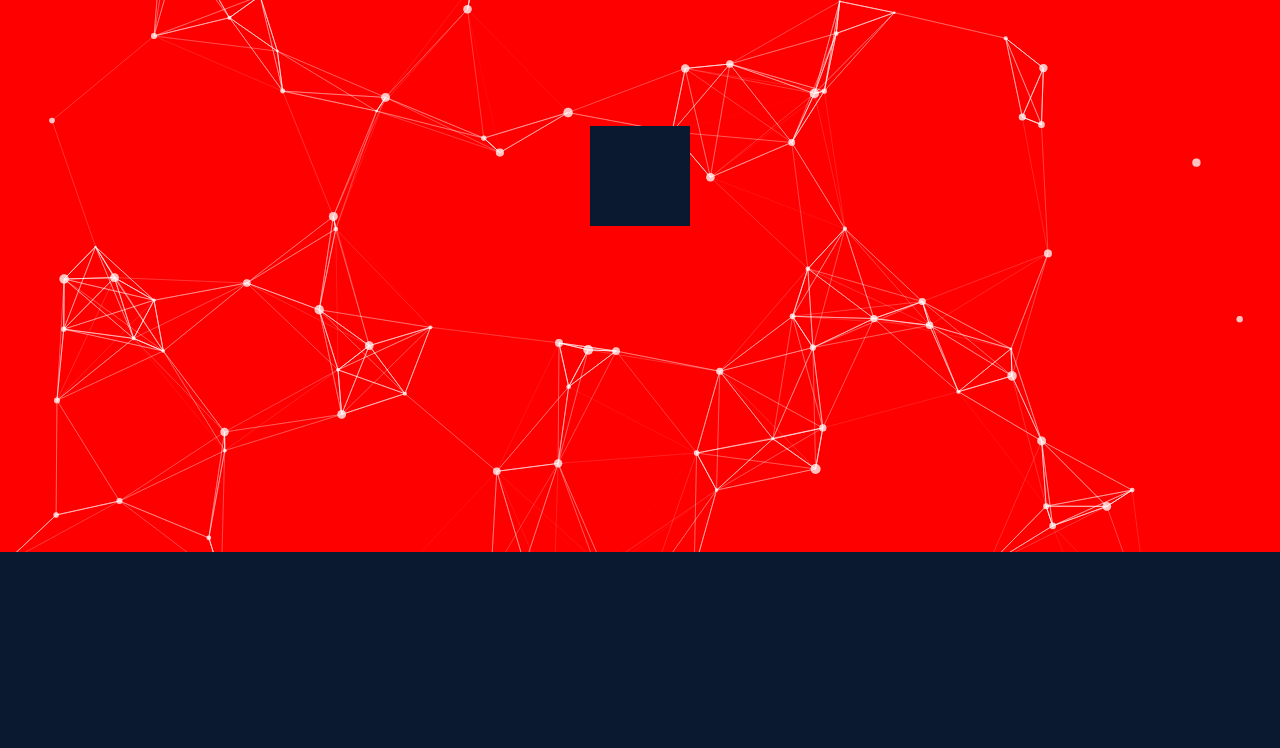
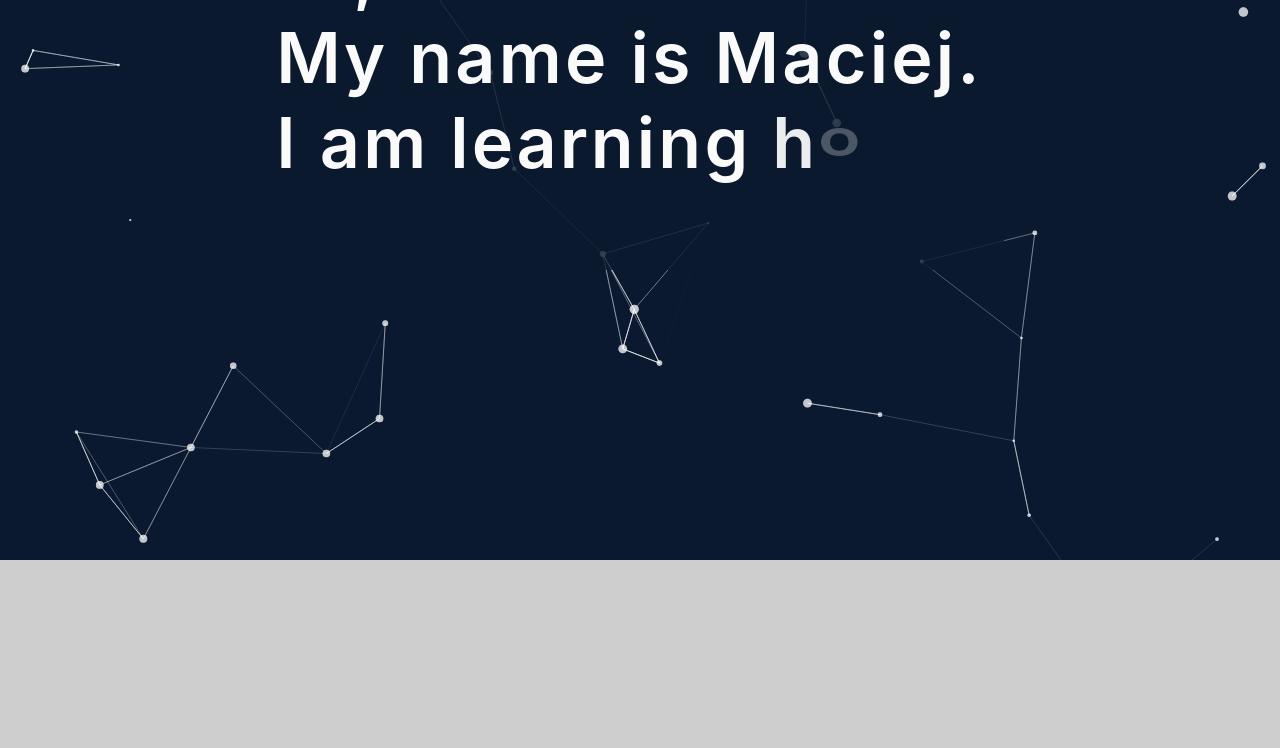
Before and after one commit to Maciejlys/portfolio, a React (Create React App) app: page / in a window 1280 px wide. Shown: the part 280-1028 px from the top of the page. Built offline with nearby package versions, Linux system fonts and the light colour scheme.

Commit message:
Hero section finished, changed background colors to match theme

```diff
--- a/src/Data/sectionData.ts
+++ b/src/Data/sectionData.ts
@@ -13,8 +13,7 @@
 //   primary: true,
 //   darkText: false,
 // };
-
-export const about = {
+export const abouta = {
   id: "about",
   lightBg: false,
   lightText: true,
@@ -36,12 +35,34 @@ export const about = {
   darkText: false,
 };
 
-export const experience = {
-  id: "experience",
+export const about = {
+  id: "about",
   lightBg: true,
   lightText: false,
   topLine: "",
-  headLine: "My experience",
+  headLine: "About me",
+  description: [
+    "I started learning web development after unsuccessful bit of time with game development, " +
+      "I couldn't bring myself to do much, but after learning about react and spending" +
+      " few days learning it, something clicked and I stucked with that since!",
+    "Check out my github and linkedin here:",
+  ],
+  buttonLabel: "",
+  buttonWrapper: true,
+  imgStart: false,
+  img: "assets/svg/personal.svg",
+  alt: "personal-svg",
+  dark: false,
+  primary: true,
+  darkText: true,
+};
+
+export const experience = {
+  id: "experience",
+  lightBg: false,
+  lightText: true,
+  topLine: "My experience",
+  headLine: "",
   description: [
     "I have no prior experience in comericial projects, " +
       "but what I lack in professional experience I make up " +
@@ -53,8 +74,8 @@ export const experience = {
   imgStart: true,
   img: "assets/svg/work.svg",
   alt: "personal-svg",
-  dark: false,
+  dark: true,
   primary: true,
   buttonWrapper: false,
-  darkText: true,
+  darkText: false,
 };
--- a/src/components/FramerAnimations/variants.ts
+++ b/src/components/FramerAnimations/variants.ts
@@ -14,3 +14,23 @@ export const woobleVariant = {
     color: "red",
   },
 };
+
+export const container = {
+  hidden: { opacity: 0 },
+  show: {
+    opacity: 1,
+    transition: {
+      staggerChildren: 0.2,
+    },
+  },
+};
+
+export const listItem = {
+  hidden: { opacity: 0, y: -20, scaleY: 0 },
+  show: { opacity: 1, y: 0, scaleY: 1 },
+};
+
+export const heroArrow = {
+  hidden: { opacity: 0, y: 50 },
+  show: { opacity: 1, y: 0, transition: { duration: 1 } },
+};
--- /dev/null
+++ b/src/components/HeroParticles/index.tsx
@@ -0,0 +1,79 @@
+import React from "react";
+import Particles from "react-tsparticles";
+
+export const HeroParticles = () => {
+  return (
+    <Particles
+      height="900px"
+      options={{
+        fullScreen: { enable: false },
+        fpsLimit: 120,
+        interactivity: {
+          events: {
+            onHover: {
+              enable: true,
+              mode: "repulse",
+            },
+            resize: true,
+          },
+          modes: {
+            bubble: {
+              distance: 400,
+              duration: 2,
+              opacity: 1,
+              size: 40,
+            },
+            push: {
+              quantity: 4,
+            },
+            repulse: {
+              distance: 200,
+              duration: 1,
+            },
+          },
+        },
+        particles: {
+          color: {
+            value: "#ffffff",
+          },
+          links: {
+            color: "#ffffff",
+            distance: 150,
+            enable: true,
+            opacity: 0.5,
+            width: 1,
+          },
+          collisions: {
+            enable: false,
+          },
+          move: {
+            direction: "none",
+            enable: true,
+            outMode: "bounce",
+            random: false,
+            speed: 4,
+            straight: false,
+          },
+          number: {
+            density: {
+              enable: true,
+              area: 800,
+            },
+            value: 30,
+          },
+          opacity: {
+            value: 0.5,
+          },
+          shape: {
+            type: "circle",
+          },
+          size: {
+            random: true,
+            value: 5,
+          },
+        },
+        detectRetina: true,
+      }}
+    />
+  );
+};
--- a/src/components/SkillsTabs/SkillTabsElements.tsx
+++ b/src/components/SkillsTabs/SkillTabsElements.tsx
@@ -12,7 +12,8 @@ export const SkillContainer = styled.div`
     max-width: 600px;
     line-height: 1rem;
     letter-spacing: 0.1rem;
-    font-weight: 100;
+    font-weight: 600;
+    color: black;
   }
 `;
 
@@ -29,11 +30,12 @@ export const SkillButtonWrapper = styled.div`
   display: flex;
   flex-direction: column;
   gap: 1rem;
-  border-right: 1px solid lightgray;
+  border-right: 1px solid black;
+  text-align: center;
 
   @media (max-width: 960px) {
     flex-direction: row;
-    border-bottom: 1px solid lightgray;
+    border-bottom: 1px solid black;
     border-right: none;
     min-width: 300px;
     align-items: flex-end;
@@ -91,6 +93,10 @@ export const RightArrowIcon = styled(FaAngleDoubleRight)`
   align-self: flex-start;
 `;
 
+export const TitleH3 = styled.h3`
+  color: black;
+`;
+
 export const SkillTextButton = styled(motion.div)`
   display: flex;
   align-items: center;
@@ -98,7 +104,8 @@ export const SkillTextButton = styled(motion.div)`
   width: 80%;
   height: 100%;
   margin: 0 auto;
-
+  color: black;
+  font-weight: 800;
   @media (max-width: 960px) {
     justify-content: center;
     align-items: flex-start;
--- a/src/components/SkillsTabs/index.tsx
+++ b/src/components/SkillsTabs/index.tsx
@@ -10,8 +10,8 @@ import {
   SkillInfo,
   SkillTextButton,
   SkillWrapper,
+  TitleH3,
 } from "./SkillTabsElements";
-import { OnHoverZoomClickable } from "../FramerAnimations/Motions";
 import { fadeInFromBottom } from "../FramerAnimations/variants";
 import { SkillProps } from "../../data/skillPropsType";
 
@@ -62,10 +62,10 @@ export const SklillTabs: React.FC<SklillTabsProps> = () => {
             variants={fadeInFromBottom}
             initial="initial"
             animate={anim ? "animate" : "initial"}>
-            <h3>{title}</h3>
+            <TitleH3>{title}</TitleH3>
             {description.map((line, index) => (
               <Description key={index}>
-                <RightArrowIcon />
+                <RightArrowIcon fill="black" />
                 <p>
                   <p>{line}</p>
                 </p>
--- a/src/modules/HeroSection/HeroElements.tsx
+++ b/src/modules/HeroSection/HeroElements.tsx
@@ -1,3 +1,5 @@
+import { motion } from "framer-motion";
+import { BsFillArrowDownCircleFill } from "react-icons/bs";
 import styled from "styled-components";
 
 export const HeroContainer = styled.div`
@@ -5,7 +7,7 @@ export const HeroContainer = styled.div`
   justify-content: center;
   align-items: center;
   padding: 0 30px;
-  height: 94vh;
+  height: 95vh;
   position: relative;
   z-index: 1;
   overflow-x: hidden;
@@ -20,77 +22,59 @@ export const HeroBg = styled.div`
   left: 0;
   width: 100%;
   height: 100%;
-  background-color: red;
+  background-color: rgba(10, 25, 47, 1);
   overflow: hidden;
 `;
 
-export const HeroContent = styled.div`
+export const HeroContent = styled(motion.div)`
   z-index: 3;
   max-width: 1200px;
-  padding: 50px;
   display: flex;
-  flex-direction: column;
-  align-items: flex-start;
-  gap: 1rem;
-  background-color: rgba(10, 25, 47, 1);
 `;
 
-export const HeroH1 = styled.h1`
-  color: white;
-  text-align: center;
-  background-color: transparent;
-  font-size: 72px;
-  @media screen and (max-width: 768px) {
-    font-size: 40px;
+export const HeroLine = styled(motion.div)`
+  display: flex;
+  letter-spacing: 0.2rem;
+  font-weight: 600;
+  font-size: 70px;
+  background-color: rgba(10, 25, 47, 0.8);
+
+  @media screen and (max-width: 960px) {
+    font-size: 56px;
   }
 
-  @media screen and (max-width: 480px) {
+  @media screen and (max-width: 780px) {
     font-size: 26px;
   }
 `;
 
-export const HeroH2 = styled.h2`
-  color: #cacaca;
-  background-color: transparent;
-  font-size: 72px;
+export const HeroIconContainer = styled(motion.div)`
+  position: absolute;
+  display: flex;
+  justify-content: center;
+  align-items: center;
+  bottom: 125px;
+  left: 0;
+  right: 0;
+`;
 
-  @media screen and (max-width: 768px) {
-    font-size: 40px;
-  }
+export const HeroLetter = styled(motion.div)``;
 
-  @media screen and (max-width: 480px) {
-    font-size: 20px;
+export const MainContent = styled(motion.div)`
+  margin-bottom: 10rem;
+`;
+
+export const AnimateIconDown = styled(motion.div)`
+  display: flex;
+  justify-content: center;
+  align-items: center;
+  cursor: pointer;
+`;
+
+export const HeroIcon = styled(BsFillArrowDownCircleFill)`
+  font-size: 6rem;
+
+  &:hover {
+    fill: #64ffda;
   }
 `;
-
-export const HeroSpan = styled.span`
-  background-color: transparent;
-  color: #64ffda;
-  font-size: 26px;
-  text-align: center;
-  max-width: 600px;
-
-  @media screen and (max-width: 768px) {
-    font-size: 18px;
-  }
-
-  @media screen and (max-width: 480px) {
-    font-size: 12px;
-  }
-`;
-
-export const HeroP = styled.p`
-  background-color: transparent;
-  color: #cacaca;
-  font-size: 18px;
-  text-align: center;
-  max-width: 600px;
-
-  @media screen and (max-width: 768px) {
-    font-size: 16px;
-  }
-
-  @media screen and (max-width: 480px) {
-    font-size: 9px;
-  }
-`;
--- a/src/modules/HeroSection/index.tsx
+++ b/src/modules/HeroSection/index.tsx
@@ -1,90 +1,72 @@
-import { motion } from "framer-motion";
 import React from "react";
-import { importFromPublic } from "../../utils/publicImportUtil";
-import { OnHoverZoom } from "../../components/FramerAnimations/Motions";
-import { HeroBg, HeroContainer, HeroContent } from "./HeroElements";
-import Particles from "react-tsparticles";
+import {
+  AnimateIconDown,
+  HeroBg,
+  HeroContainer,
+  HeroContent,
+  HeroIcon,
+  HeroIconContainer,
+  HeroLetter,
+  HeroLine,
+  MainContent,
+} from "./HeroElements";
+import { HeroParticles } from "../../components/HeroParticles";
+import {
+  container,
+  heroArrow,
+  listItem,
+} from "../../components/FramerAnimations/variants";
+import { Link } from "react-scroll";
 
-interface indexProps {}
+const lines = [
+  "Hi,",
+  "My name is Maciej.",
+  "I am learning how,",
+  "to build web apps.",
+];
 
-export const HeroSection: React.FC<indexProps> = () => {
+export const HeroSection: React.FC = () => {
   return (
     <HeroContainer>
       <HeroBg>
-        <Particles
-          height="900px"
-          options={{
-            fullScreen: { enable: false },
-            fpsLimit: 120,
-            interactivity: {
-              events: {
-                onHover: {
-                  enable: true,
-                  mode: "repulse",
-                },
-                resize: true,
-              },
-              modes: {
-                bubble: {
-                  distance: 400,
-                  duration: 2,
-                  opacity: 1,
-                  size: 40,
-                },
-                push: {
-                  quantity: 4,
-                },
-                repulse: {
-                  distance: 200,
-                  duration: 1,
-                },
-              },
-            },
-            particles: {
-              color: {
-                value: "#ffffff",
-              },
-              links: {
-                color: "#ffffff",
-                distance: 150,
-                enable: true,
-                opacity: 0.5,
-                width: 1,
-              },
-              collisions: {
-                enable: false,
-              },
-              move: {
-                direction: "none",
-                enable: true,
-                outMode: "bounce",
-                random: false,
-                speed: 4,
-                straight: false,
-              },
-              number: {
-                density: {
-                  enable: true,
-                  area: 800,
-                },
-                value: 80,
-              },
-              opacity: {
-                value: 0.5,
-              },
-              shape: {
-                type: "circle",
-              },
-              size: {
-                random: true,
-                value: 5,
-              },
-            },
-            detectRetina: true,
-          }}
-        />
+        <HeroParticles />
       </HeroBg>
-      <HeroContent></HeroContent>
+      <HeroContent variants={container} initial="hidden" animate="show">
+        <MainContent>
+          {lines.map((line, index) => (
+            <HeroLine key={index}>
+              {line.split(" ").map((word, index) => (
+                <>
+                  {word.split("").map((letter) => (
+                    <HeroLetter
+                      variants={listItem}
+                      whileHover={{
+                        scale: [1, 1.2, 1.1, 1.2],
+                        rotate: [0, 5, -5, 0],
+                        color: ["#fff", "#64ffda"],
+                        transition: {
+                          duration: 0.2,
+                        },
+                      }}>
+                      {letter}
+                    </HeroLetter>
+                  ))}
+                  &nbsp;
+                </>
+              ))}
+            </HeroLine>
+          ))}
+        </MainContent>
+        <HeroIconContainer variants={heroArrow}>
+          <Link to="about" smooth={true} spy={true} duration={500}>
+            <AnimateIconDown
+              animate={{ y: [0, 30, 0] }}
+              transition={{ repeat: Infinity, delay: 8 }}>
+              <HeroIcon />
+            </AnimateIconDown>
+          </Link>
+        </HeroIconContainer>
+      </HeroContent>
     </HeroContainer>
   );
 };
--- a/src/modules/SkillsSection/SkillsElements.tsx
+++ b/src/modules/SkillsSection/SkillsElements.tsx
@@ -2,15 +2,20 @@ import styled from "styled-components";
 
 export const SkillSectionBg = styled.div`
   height: 100vh;
-  background-color: #0a192f;
+  background-color: #cecece;
   display: flex;
   width: 100%;
   align-items: center;
   justify-content: center;
 `;
 
+export const Title = styled.h1`
+  color: black;
+  font-weight: 600;
+`;
+
 export const SkillSectionContainer = styled.div`
-  color: #fff;
+  color: #000;
   font-weight: bold;
   height: 100%;
   max-width: 1100px;
--- a/src/modules/SkillsSection/index.tsx
+++ b/src/modules/SkillsSection/index.tsx
@@ -7,6 +7,7 @@ import {
   SkillSectionContainer,
   SkillsSectionH2,
   SkillsSectionTitle,
+  Title,
 } from "./SkillsElements";
 
 const SkillsSection: React.FC = () => {
@@ -16,7 +17,7 @@ const SkillsSection: React.FC = () => {
         <FadeInWhenVisible>
           <SkillSectionContainer>
             <SkillsSectionTitle>
-              <TopLine>My skills</TopLine>
+              <Title>My skills</Title>
             </SkillsSectionTitle>
             <SklillTabs />
           </SkillSectionContainer>
```
